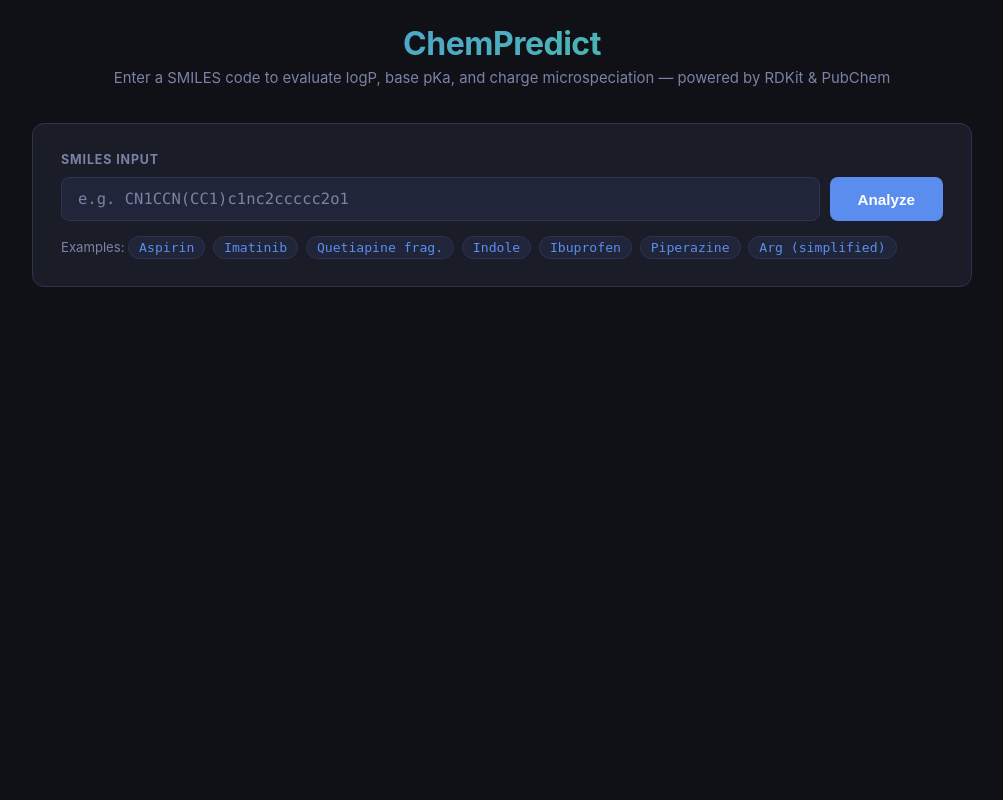
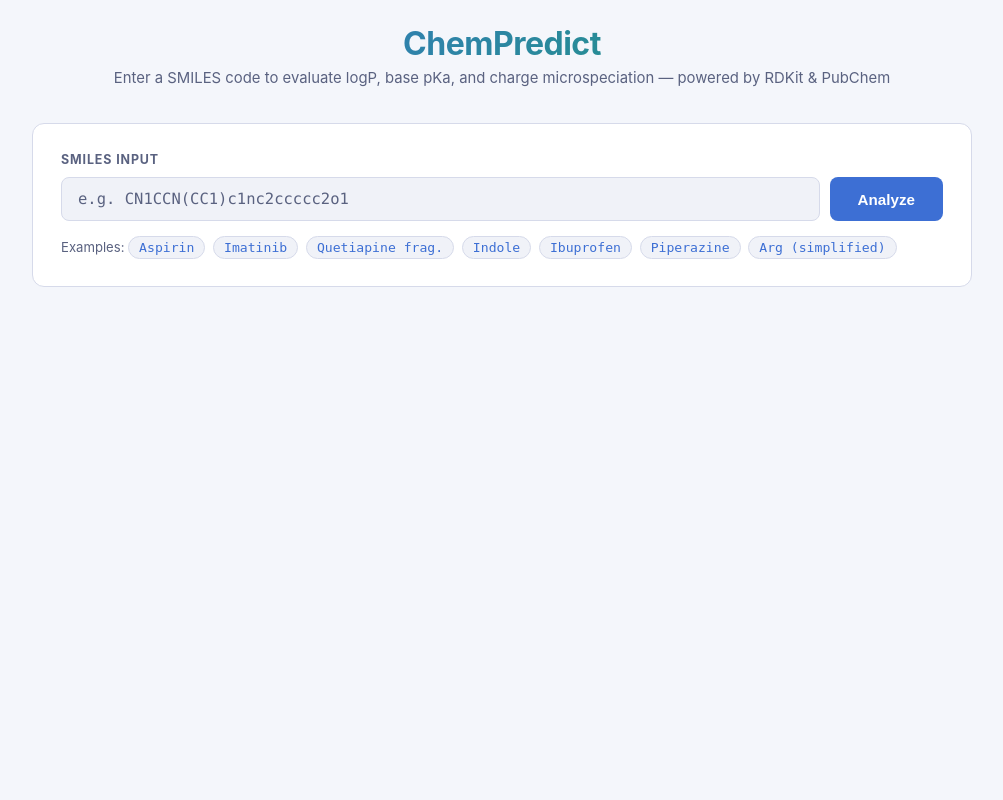
Before and after one commit to CPSCIENCE-coder/chem-analyzer, a Flask app: page / in a window 1280 px wide. Shown: the whole page, without its empty margins (138-1141 px from the left). Run offline with Flask 3, Linux system fonts and the light colour scheme.

Commit message:
Switch to white/light theme throughout UI and chart
Co-Authored-By: Claude Sonnet 4.6 <noreply@anthropic.com>

```diff
--- a/templates/index.html
+++ b/templates/index.html
@@ -7,16 +7,16 @@
   <style>
     *, *::before, *::after { box-sizing: border-box; margin: 0; padding: 0; }
     :root {
-      --bg:      #0f1117;
-      --surface: #1a1d27;
-      --card:    #21253a;
-      --border:  #2e3350;
-      --accent:  #5b8dee;
-      --green:   #3ecf8e;
-      --warn:    #f0b429;
-      --text:    #e8eaf2;
-      --muted:   #7b82a6;
-      --error:   #ef5350;
+      --bg:      #f4f6fb;
+      --surface: #ffffff;
+      --card:    #f0f2f8;
+      --border:  #d6daea;
+      --accent:  #3d6fd4;
+      --green:   #1a9e6e;
+      --warn:    #c47d00;
+      --text:    #1a1d2e;
+      --muted:   #5a6280;
+      --error:   #d32f2f;
       --radius:  12px;
     }
     body { font-family: "Inter", system-ui, sans-serif; background: var(--bg); color: var(--text); min-height: 100vh; padding: 24px 16px 80px; }
@@ -329,7 +329,7 @@ function drawChart(currentPH) {
   const iW = cW - pl - pr, iH = cH - pt - pb;
 
   // background
-  ctx.fillStyle = '#0f1117';
+  ctx.fillStyle = '#f0f2f8';
   ctx.fillRect(0, 0, cW, cH);
 
   const { phVals, dists, charges } = _spec;
@@ -360,7 +360,7 @@ function drawChart(currentPH) {
   }
 
   // axis grid
-  ctx.strokeStyle = 'rgba(46,51,80,0.7)';
+  ctx.strokeStyle = 'rgba(180,186,210,0.8)';
   ctx.lineWidth = 1;
   for (let frac = 0; frac <= 1; frac += 0.25) {
     const y = pt + (1 - frac) * iH;
@@ -374,19 +374,19 @@ function drawChart(currentPH) {
   // current pH line
   const lx = pl + (currentPH / 14) * iW;
   ctx.save();
-  ctx.strokeStyle = '#ffffff';
+  ctx.strokeStyle = '#333333';
   ctx.lineWidth   = 1.5;
   ctx.setLineDash([5, 3]);
   ctx.beginPath(); ctx.moveTo(lx, pt); ctx.lineTo(lx, pt + iH); ctx.stroke();
   ctx.restore();
 
   // axes
-  ctx.strokeStyle = 'rgba(123,130,166,0.4)';
+  ctx.strokeStyle = 'rgba(90,98,128,0.5)';
   ctx.lineWidth = 1;
   ctx.beginPath(); ctx.moveTo(pl, pt); ctx.lineTo(pl, pt + iH); ctx.lineTo(pl + iW, pt + iH); ctx.stroke();
 
   // x labels
-  ctx.fillStyle  = '#7b82a6';
+  ctx.fillStyle  = '#5a6280';
   ctx.font       = `${11}px Inter, system-ui, sans-serif`;
   ctx.textAlign  = 'center';
   for (let ph = 0; ph <= 14; ph += 2) {
```
